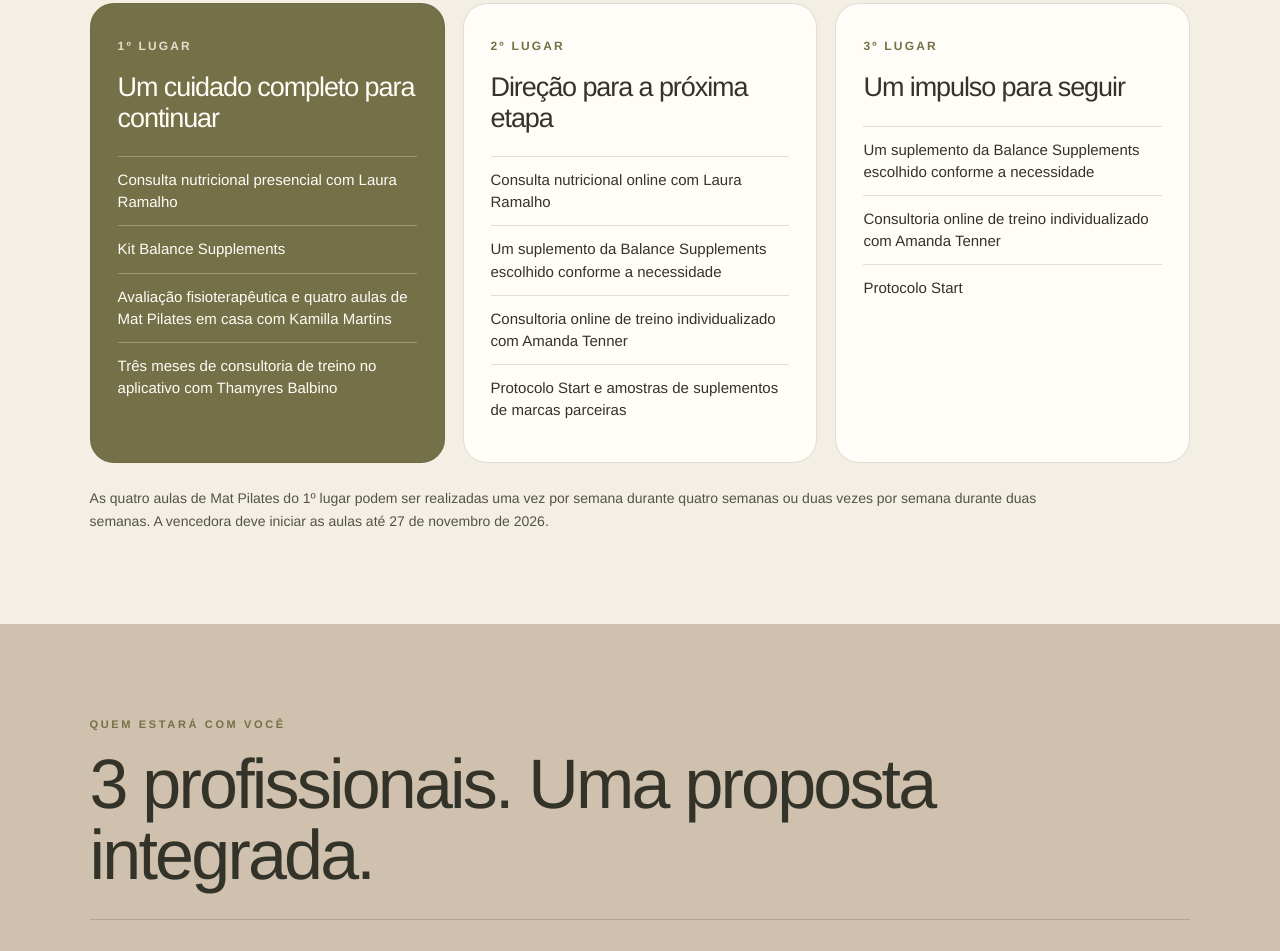
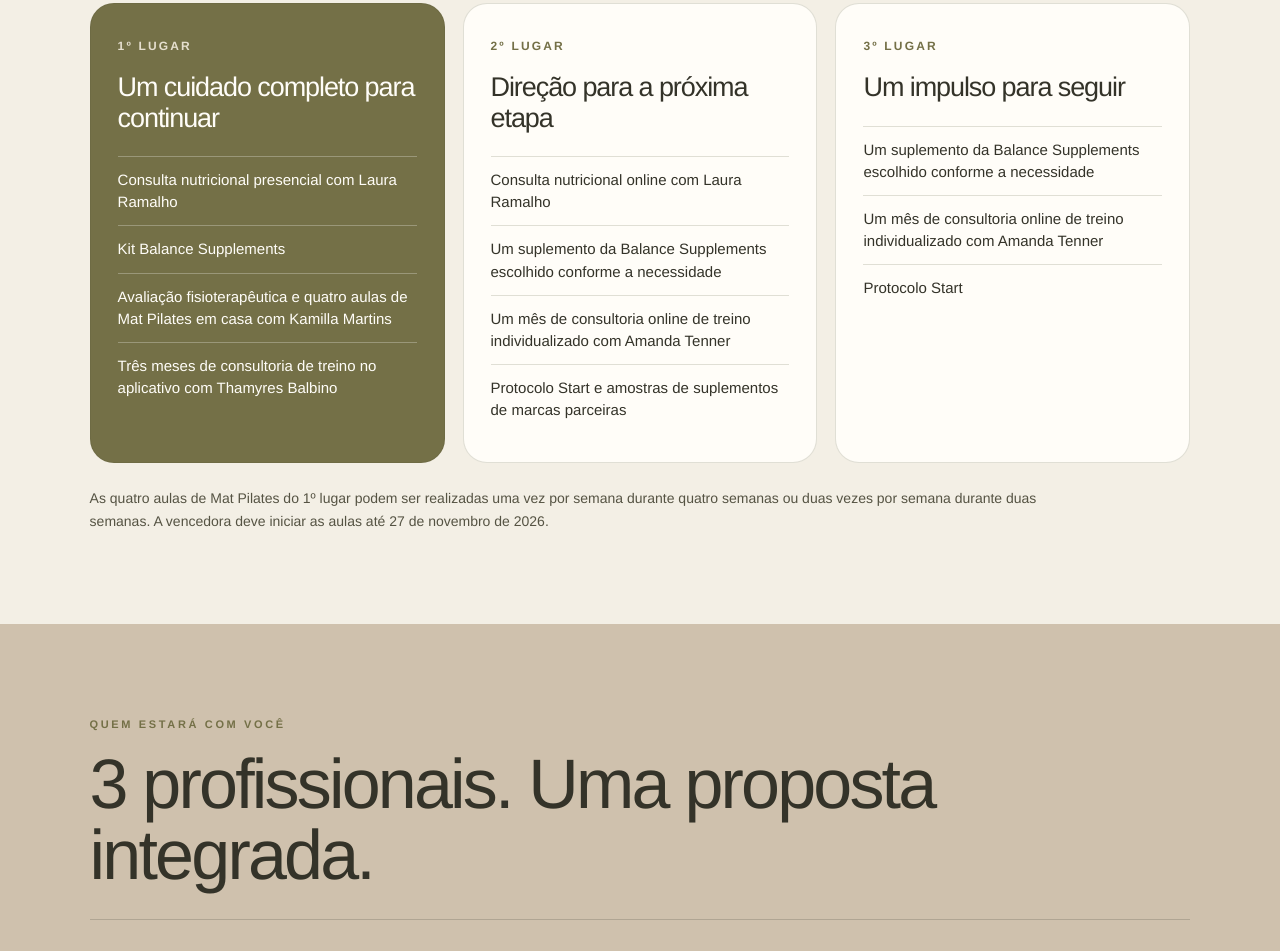
Before and after one commit to ramalholaura-ship-it/lauraramalho-site, a plain HTML site: page clubbalance/summerslim/index.html in a window 1280 px wide. Shown: the part 6286-7237 px from the top of the page. Drawn offline with Linux system fonts and the light colour scheme.

Commit message:
Explicita duração das consultorias de Amanda

```diff
--- a/clubbalance/summerslim/index.html
+++ b/clubbalance/summerslim/index.html
@@ -64,8 +64,8 @@ p{font-size:18px;max-width:760px}.wrap>p:last-child{margin-bottom:0}.hero{min-he
 <section class="prizes" id="premiacao"><div class="wrap"><div class="eyebrow">Premiação Summer Slim</div><h2>Premiação para as três primeiras colocadas.</h2><p>As três primeiras colocadas recebem experiências e serviços da equipe Balance.</p>
 <div class="prize-grid">
 <div class="prize-card first"><span class="prize-place">1º lugar</span><h3>Um cuidado completo para continuar</h3><ul><li>Consulta nutricional presencial com Laura Ramalho</li><li>Kit Balance Supplements</li><li>Avaliação fisioterapêutica e quatro aulas de Mat Pilates em casa com Kamilla Martins</li><li>Três meses de consultoria de treino no aplicativo com Thamyres Balbino</li></ul></div>
-<div class="prize-card"><span class="prize-place">2º lugar</span><h3>Direção para a próxima etapa</h3><ul><li>Consulta nutricional online com Laura Ramalho</li><li>Um suplemento da Balance Supplements escolhido conforme a necessidade</li><li>Consultoria online de treino individualizado com Amanda Tenner</li><li>Protocolo Start e amostras de suplementos de marcas parceiras</li></ul></div>
-<div class="prize-card"><span class="prize-place">3º lugar</span><h3>Um impulso para seguir</h3><ul><li>Um suplemento da Balance Supplements escolhido conforme a necessidade</li><li>Consultoria online de treino individualizado com Amanda Tenner</li><li>Protocolo Start</li></ul></div>
+<div class="prize-card"><span class="prize-place">2º lugar</span><h3>Direção para a próxima etapa</h3><ul><li>Consulta nutricional online com Laura Ramalho</li><li>Um suplemento da Balance Supplements escolhido conforme a necessidade</li><li>Um mês de consultoria online de treino individualizado com Amanda Tenner</li><li>Protocolo Start e amostras de suplementos de marcas parceiras</li></ul></div>
+<div class="prize-card"><span class="prize-place">3º lugar</span><h3>Um impulso para seguir</h3><ul><li>Um suplemento da Balance Supplements escolhido conforme a necessidade</li><li>Um mês de consultoria online de treino individualizado com Amanda Tenner</li><li>Protocolo Start</li></ul></div>
 </div><p class="prize-note">As quatro aulas de Mat Pilates do 1º lugar podem ser realizadas uma vez por semana durante quatro semanas ou duas vezes por semana durante duas semanas. A vencedora deve iniciar as aulas até 27 de novembro de 2026.</p></div></section>
 <section class="sand"><div class="wrap"><div class="eyebrow">Quem estará com você</div><h2>3 profissionais. Uma proposta integrada.</h2>
 
```
